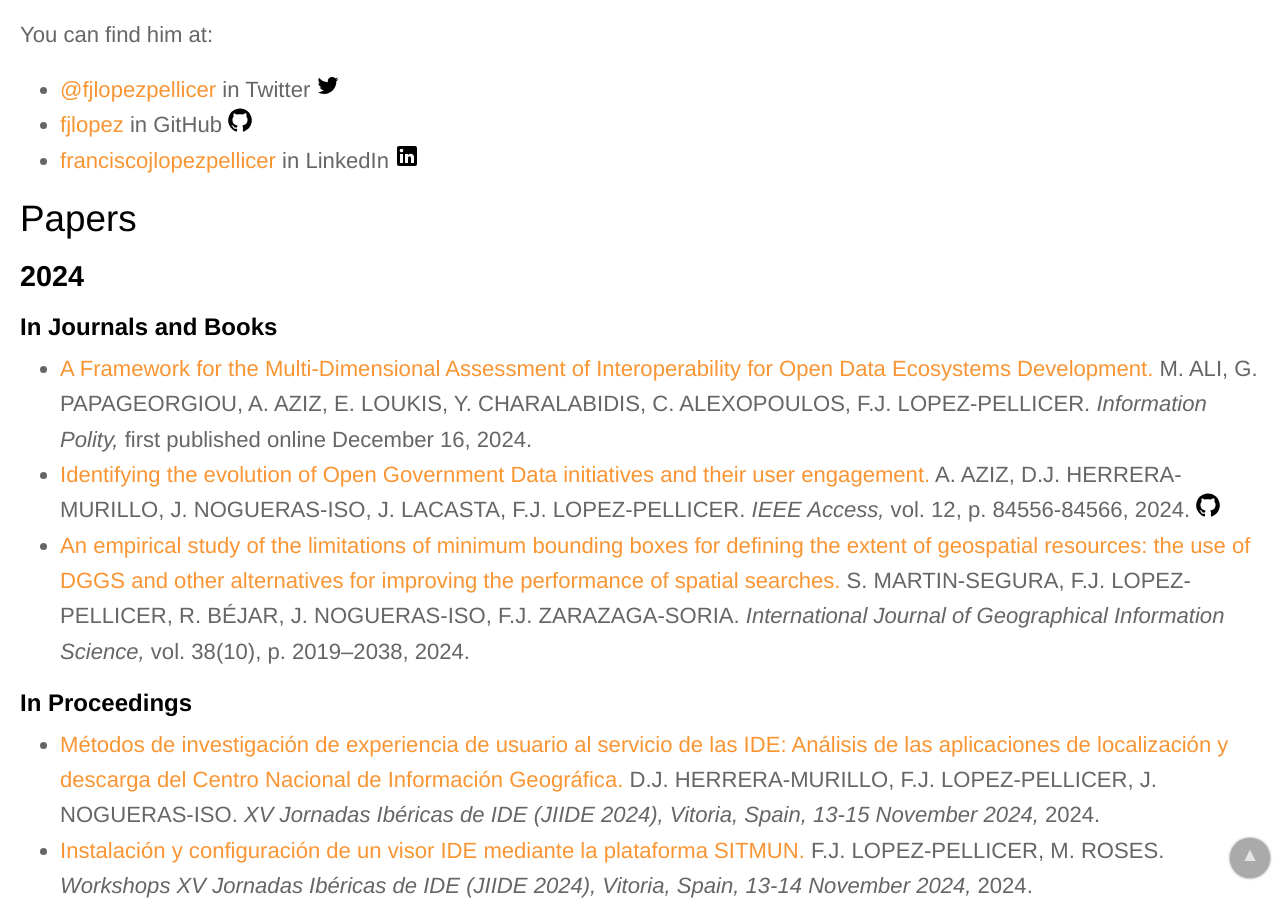
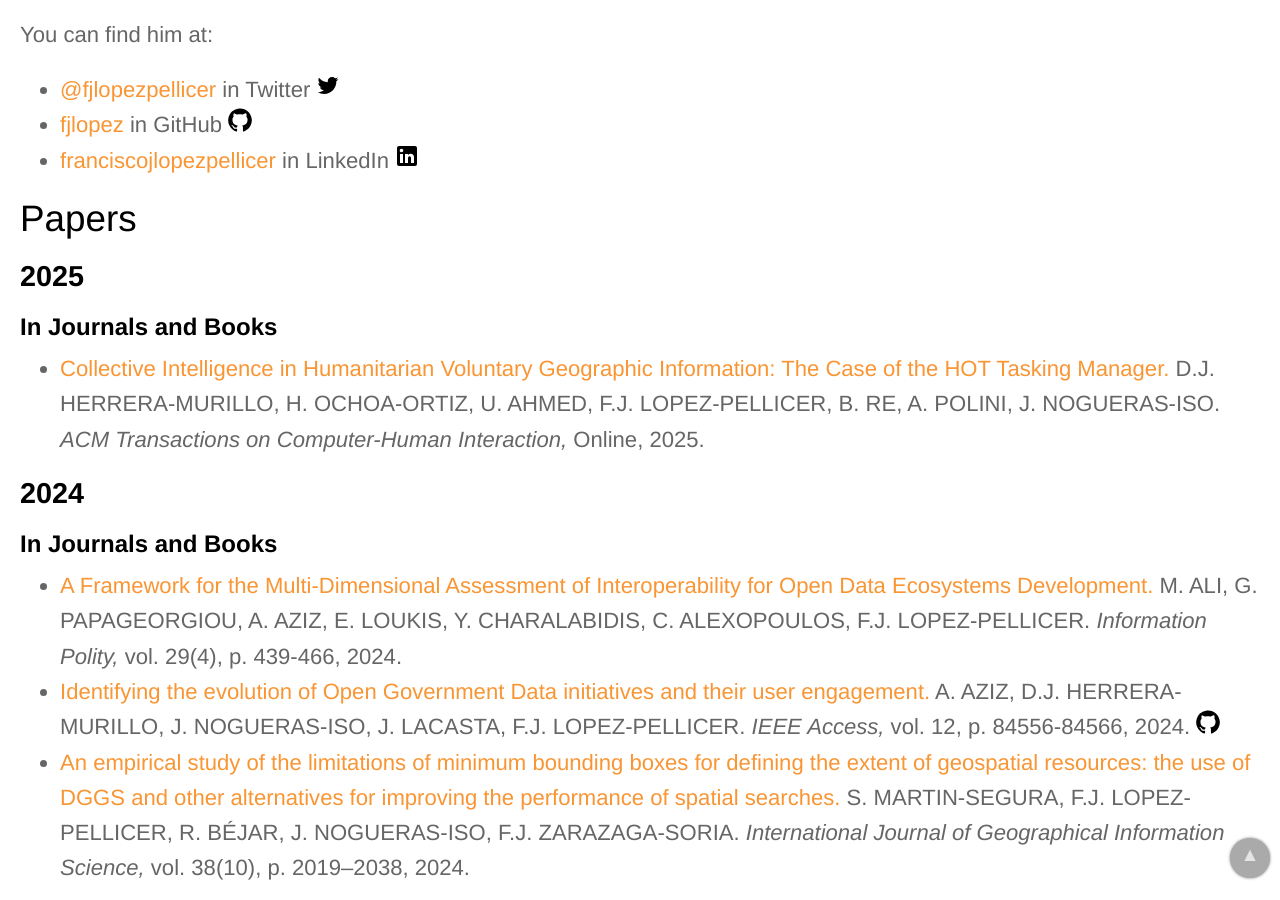
Before and after one commit to IAAA-Lab/IAAA-Lab.github.io, a Jekyll site: the page built from _staff/fjlopez.md, in a window 1280 px wide and 900 px high, scrolled down 1348 px. Built offline with Jekyll 4.4.1, drawn with Linux system fonts in a browser that asks for light colours.

Commit message:
Insertar publicación de ACM TOCHI

```diff
--- a/_data/papers.yml
+++ b/_data/papers.yml
@@ -2,12 +2,20 @@
 # (los más recientes primero) y dentro de cada año primero van los libros, luego los
 # artículos de revista y capítulos de libro y finalmente los artículos de congreso
 # -------------------
+- title: "Collective Intelligence in Humanitarian Voluntary Geographic Information: The Case of the HOT Tasking Manager"
+  url: https://doi.org/10.1145/3733600
+  doi: https://doi.org/10.1177/15701255241297172
+  authors: D.J. HERRERA-MURILLO, H. OCHOA-ORTIZ, U. AHMED, F.J. LOPEZ-PELLICER, B. RE, A. POLINI, J. NOGUERAS-ISO
+  publication: "ACM Transactions on Computer-Human Interaction"
+  publication_detail: "Online"
+  year: 2025
+  doi: 10.1145/3733600
+# -------------------
 - title: "A Framework for the Multi-Dimensional Assessment of Interoperability for Open Data Ecosystems Development"
-  url: https://journals.sagepub.com/doi/10.1177/15701255241297172
-  doi: https://doi.org/10.1177/15701255241297172
+  url: https://doi.org/10.1177/15701255241297172
   authors: M. ALI, G. PAPAGEORGIOU, A. AZIZ, E. LOUKIS, Y. CHARALABIDIS, C. ALEXOPOULOS, F.J. LOPEZ-PELLICER
   publication: "Information Polity"
-  publication_detail: "first published online December 16"
+  publication_detail: "vol. 29(4), p. 439-466"
   year: 2024
   doi: 10.1177/15701255241297172
 # -------------------
```
